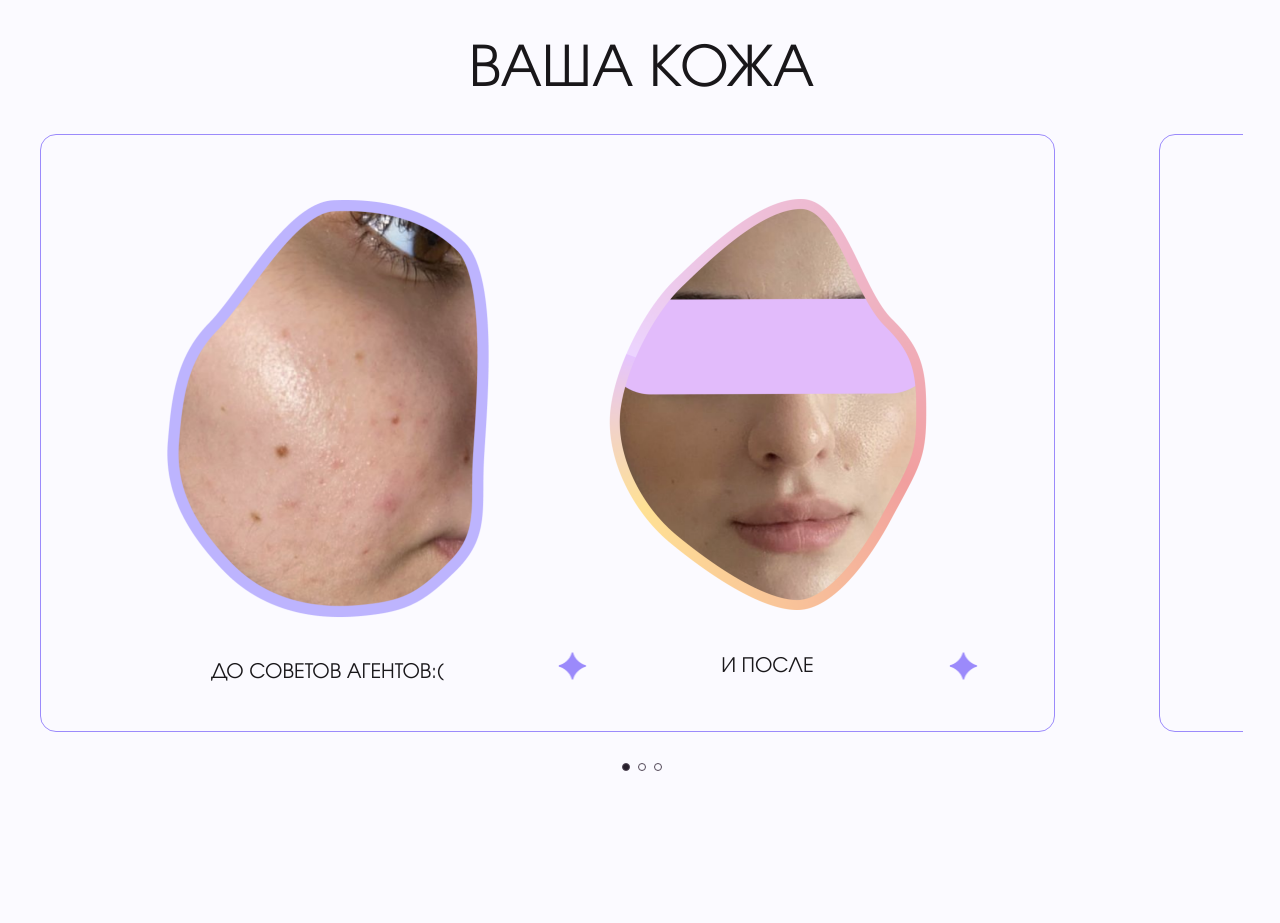
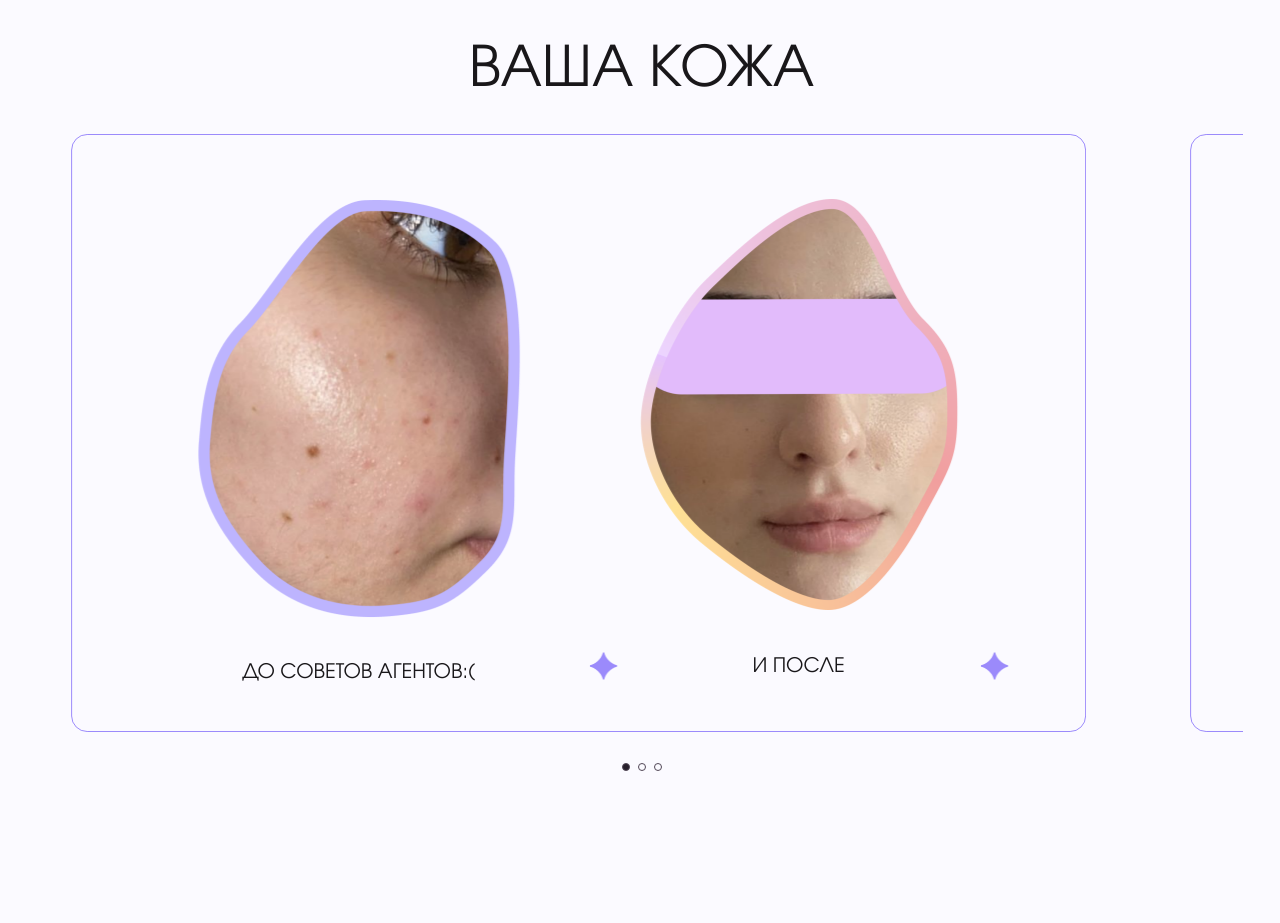
Before and after one commit to SedaMelkhi/skincare, a Next.js app: page /paidRecording in a window 1280 px wide. Shown: the part 2880-3803 px from the top of the page. Built offline with nearby package versions, Linux system fonts and the light colour scheme.

Commit message:
выровняла стрелки

```diff
--- a/src/components/screens/paidRecording/beforeAndAfter/BeforeAndAfter.module.sass
+++ b/src/components/screens/paidRecording/beforeAndAfter/BeforeAndAfter.module.sass
@@ -31,8 +31,6 @@
   height: 750px
   justify-content: center
   align-items: center
-
-
   display: flex
   flex-direction: column
 
--- a/src/components/screens/paidRecording/beforeAndAfter/beforeAndAfter.tsx
+++ b/src/components/screens/paidRecording/beforeAndAfter/beforeAndAfter.tsx
@@ -11,16 +11,16 @@ const BeforeAndAfter: FC = () => {
         <div className="wrap berofeAndAfter">
 
             <h2 className={style.title}>ваша кожа</h2>
-
             <Swiper
                 className={style.swiper}
 
 
-                centeredSlides={false}
+                centeredSlides={true}
                 slidesPerGroup={1}
                 pagination={{
                     clickable: true,
                 }}
+
                 modules={[Pagination]}
                 breakpoints={{
                     0: {
@@ -34,12 +34,13 @@ const BeforeAndAfter: FC = () => {
 
                     },
                     1200: {
-                        slidesPerView: 1.1,
+                        slidesPerView: 1.05,
                         spaceBetween: 104
                     }
 
                 }}
             >
+
 
                 <SwiperSlide className={style.slide}>
                     <div className={style.container}>
@@ -88,6 +89,8 @@ const BeforeAndAfter: FC = () => {
                 </SwiperSlide>
 
             </Swiper>
+
+
         </div>
 
 
--- a/src/components/screens/paidRecording/ourAgents/ourAgents.module.sass
+++ b/src/components/screens/paidRecording/ourAgents/ourAgents.module.sass
@@ -153,10 +153,10 @@
 .arrows
   position: absolute
   bottom: 0
-  right: 30px
   z-index: 3
-
-
+  right: 0
+  @media (min-width: 400px)
+    right: 30px
   @media (min-width: 768px)
     right: 100px
     top: 305px
--- a/src/styles/globals.sass
+++ b/src/styles/globals.sass
@@ -242,7 +242,12 @@ input
   .swiper-pagination
     position: relative
     margin-top: 22px
-    margin-left: -120px
+
+    margin-left: -170px
+    @media (min-width: 400px)
+
+
+      margin-left: -120px
     @media (min-width: 768px)
       margin-left: -150px
     @media (min-width: 1200px)
```
